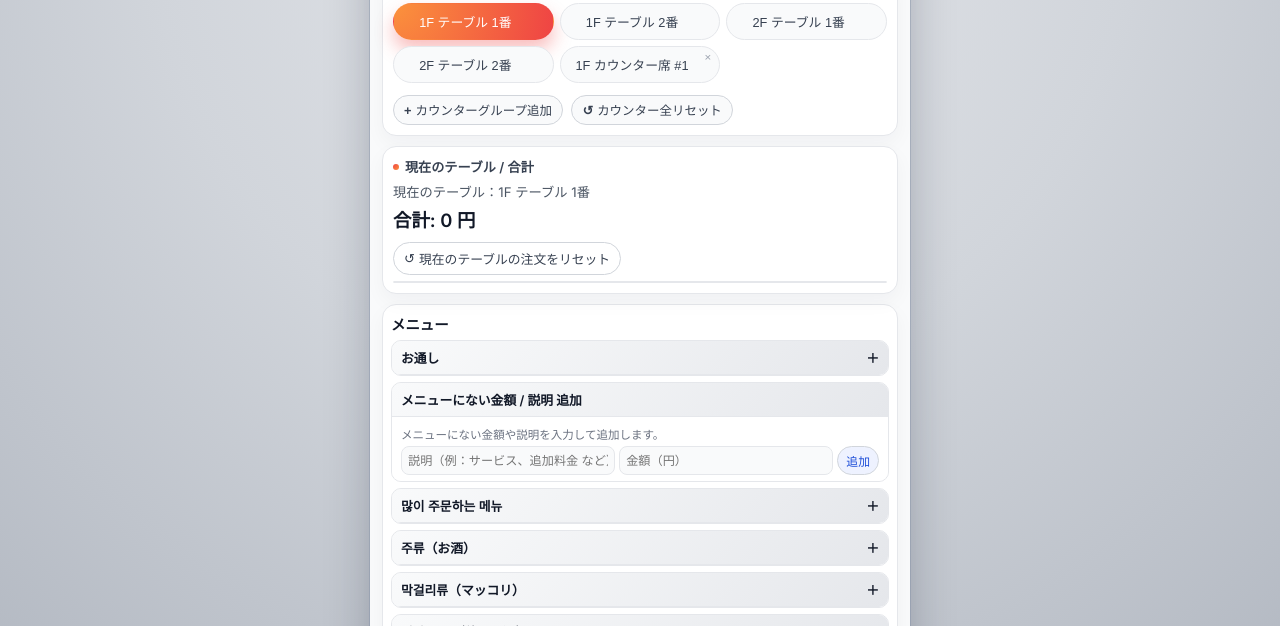
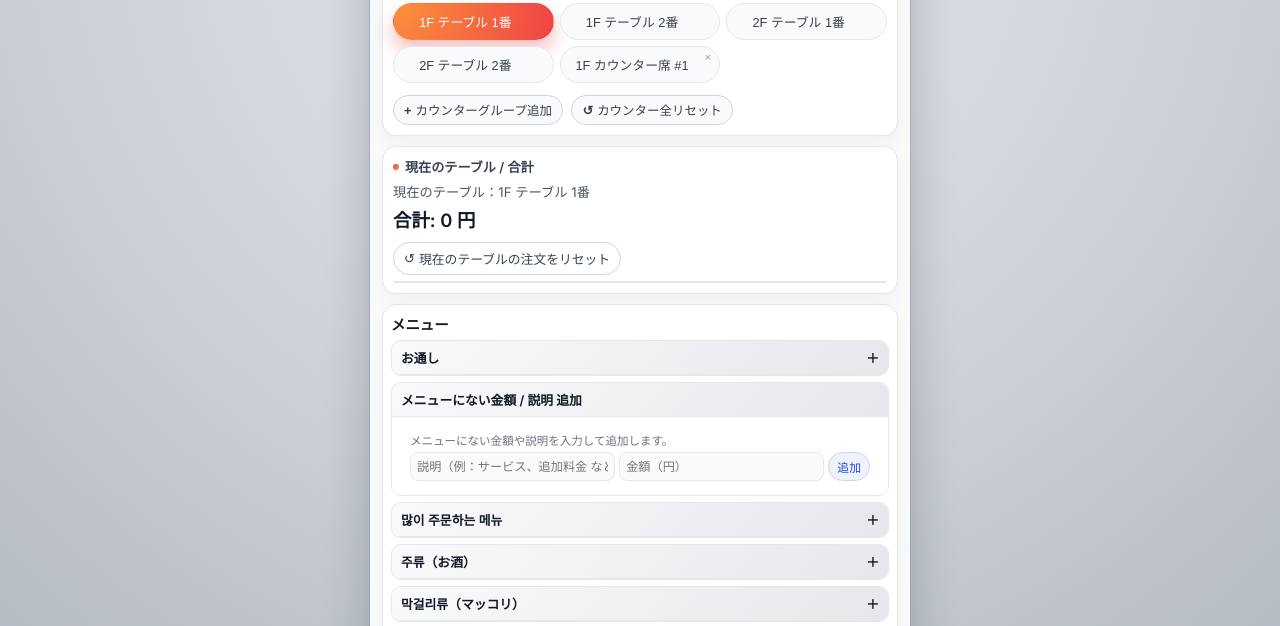
Before and after one commit to HanJunheee/saran, a plain HTML site: page index.html in a window 1280 px wide. Shown: the part 95-721 px from the top of the page. Drawn offline with Linux system fonts and the light colour scheme.

Commit message:
Update index.html

```diff
--- a/index.html
+++ b/index.html
@@ -370,6 +370,13 @@
 
     .category-body.open {
       max-height: 1200px;
+    }
+
+    /* 任意金額セクション용 바디: 항상 표시, 접힘 없음 */
+    .global-custom-body {
+      padding: 6px 9px 8px 9px;
+      border-top: 1px solid #e5e7eb;
+      background: #ffffff;
     }
 
     .menu-item {
@@ -926,6 +933,7 @@
     const entries = Object.entries(menuData);
 
     entries.forEach(([categoryName, items]) => {
+      // お通し와 많이 주문하는 메뉴 사이에 "任意金額" 섹션 삽입
       if (categoryName === "많이 주문하는 메뉴") {
         const customSection = createGlobalCustomSection();
         menuContainer.appendChild(customSection);
@@ -1042,6 +1050,7 @@
     });
   }
 
+  // 항상 펼쳐져 있는 "메뉴에 없는 금액 / 설명 追加" 섹션
   function createGlobalCustomSection() {
     const wrapper = document.createElement("div");
     wrapper.className = "category";
@@ -1060,7 +1069,7 @@
     wrapper.appendChild(header);
 
     const body = document.createElement("div");
-    body.className = "category-body open";
+    body.className = "global-custom-body";
 
     const customRow = document.createElement("div");
     customRow.className = "menu-item soft-row";
```
